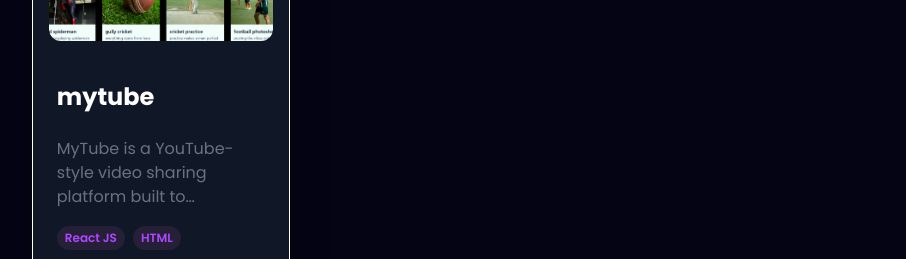
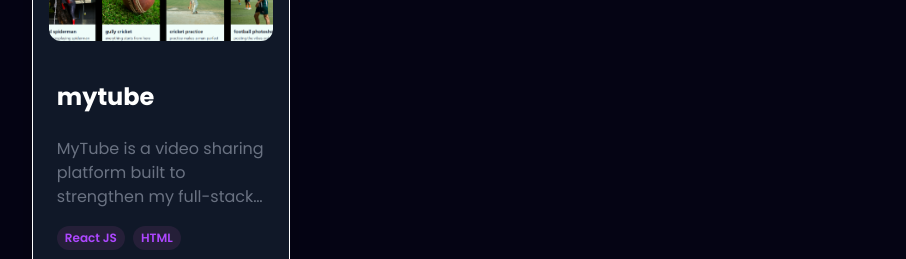
Before and after one commit to 1prveen01/myPortfolio, a React (Vite) app: page / in a window 1280 px wide. Shown: the part 5140-5399 px from the top of the page, without its empty margins (173-1079 px from the left). Built offline with nearby package versions, Linux system fonts and the light colour scheme.

Commit message:
Update MyTube project description and webapp link in SkillsInfo

```diff
--- a/src/Constant.js
+++ b/src/Constant.js
@@ -227,11 +227,11 @@ export const SkillsInfo = [
       id: 6,
       title: "mytube",
       description:
-        "MyTube is a YouTube-style video sharing platform built to strengthen my full-stack skills. I gained experience in backend APIs with authentication and media handling, frontend integration with React + Vite, and deploying on Replit (backend) and Vercel (frontend) with proper environment setup and CORS configuration.",
+        "MyTube is a video sharing platform built to strengthen my full-stack skills. I gained experience in backend APIs with authentication and media handling, frontend integration with React + Vite, and deploying on Render and Vercel with proper environment setup and CORS configuration.",
       image: mytube,
       tags: ["React JS", "HTML","TailWind CSS","express", "MongoDB", "Vercel", "Replit", "shadcn","Nodejs", "CSS", "JavaScript"],
       github: "https://github.com/1prveen01/mytube",
-      webapp: "https://mytube-okvl.vercel.app",
+      webapp: "https://mytube-4imgebc70-praveens-projects-be2a4576.vercel.app",
     },
 
   ];
```
